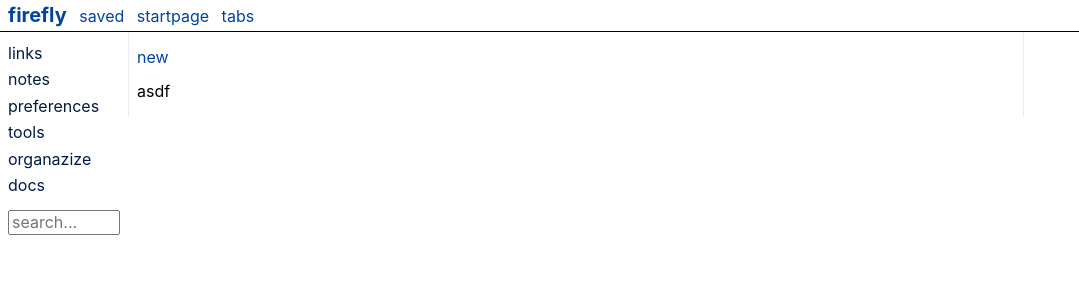
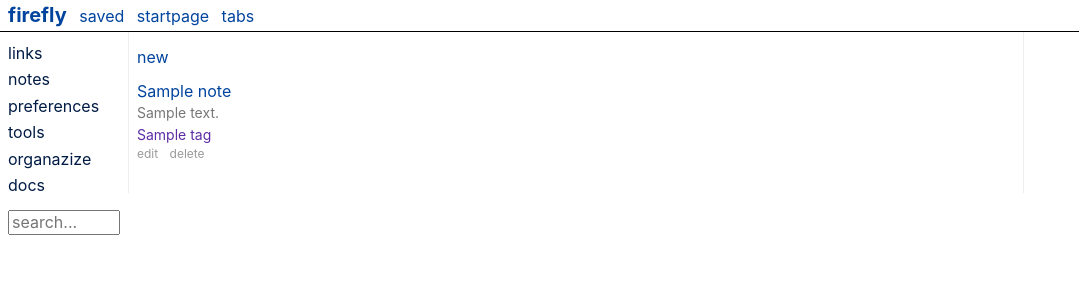
Before and after one commit to poudel/firefly, a Flask app: page /notes/ in a window 1280 px wide. Shown: the top 300 px of the page, without its empty margins (0-1079 px from the left). Run offline with Flask 2, Linux system fonts and the light colour scheme; a database or web service that is not in the repository returns one stand-in record (values such as "Sample title").

Commit message:
note list interface

```diff
--- a/firefly/notes.py
+++ b/firefly/notes.py
@@ -7,7 +7,9 @@ import humanize
 from flask_wtf import FlaskForm
 from wtforms import StringField, BooleanField, TextAreaField
 from wtforms.validators import URL, Length, Required
+from firefly.db import get_db
 from firefly.form_fields import TagListField
+from firefly.preferences import get_preferences
 
 
 # pylint: disable=invalid-name
@@ -45,12 +47,35 @@ def create_note(**kwargs):
 
     if "title" not in kwargs:
         kwargs["title"] = "Untitled note"
-    get_db().notes.insert_one(**kwargs)
+    get_db().notes.insert_one(kwargs)
+
+
+def get_links(tag=None):
+    if tag:
+        query = {"tags": {"$in": [tag]}}
+    else:
+        query = {}
+    return get_db().notes.find(query).sort("created_at", -1)
+
+
+def notes_pre_render(links_queryset):
+    data = []
+
+    for link in links_queryset:
+        link["naturaltime"] = humanize.naturaltime(link["created_at"])
+        data.append(link)
+    return data
 
 
 @bp.route("/")
 def notes():
-    return render_template("notes.html")
+    tag = request.args.get("tag", None)
+
+    context = {
+        "notes": notes_pre_render(get_links(tag)),
+        "config": get_preferences(),
+    }
+    return render_template("notes.html", **context)
 
 
 @bp.route("/detail/<id>/")
--- a/firefly/templates/notes.html
+++ b/firefly/templates/notes.html
@@ -7,6 +7,44 @@
         </a>
     </div>
     <div class="pv2">
-asdf
+        {% if not notes %}
+            <div class="red f7">
+                Fill what's empty. Empty what's full.
+            </div>
+        {% endif %}
+
+        {% for note in notes %}
+            <div class="mb3">
+                <a class="link dark-blue underline-hover" href="{{ url_for('notes.notes_detail', id=note._id) }}">
+                    {{ note.title }}
+                </a>
+
+                {% if note.content %}
+                    <div class="mt1 f6 gray">
+                        {{ note.content[:100] }}
+                    </div>
+                {% endif %}
+
+                {% if note.tags %}
+                    <div class="mt1">
+                        {% for tag in note.tags %}
+                            <span class="mr1 f6">
+                                <a class="purple link underline-hover" href="{{ url_for('notes.notes', tag=tag) }}">{{ tag }}</a>
+                            </span>
+                        {% endfor %}
+                    </div>
+                {% endif %}
+
+                <div class="mt1 f7">
+                    {% if config.show_created_time %}
+                        <span title="{{ note.created_at }}" class="mr2 black-40">{{ note.naturaltime }}</span>
+                    {% endif %}
+
+                    <a class="link black-40 underline-hover" href="{{ url_for('links.links_update', id=note['_id'])  }}">edit</a>
+                    <a class="ml2 link black-40 underline-hover" href="{{ url_for('links.links_delete', id=note._id) }}">delete</a>
+                </div>
+
+            </div>
+        {% endfor %}
     </div>
 {% endblock %}
```
